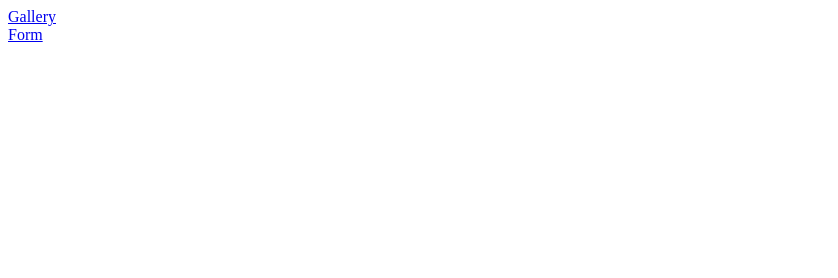
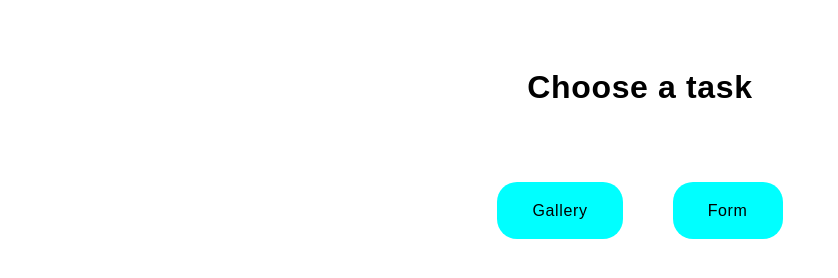
Before and after one commit to YuliaKolinko/goit-js-hw-09-1, a plain HTML site: page index.html in a window 1280 px wide. Shown: the whole page, without its empty margins (0-838 px from the left). Drawn offline with Linux system fonts and the light colour scheme.

Commit message:
Deploying to gh-pages from @ YuliaKolinko/goit-js-hw-09-1@b8566aa7adb14e4a3949abfecacd621290085766 🚀

```diff
--- a/2-form.js
+++ b/2-form.js
@@ -1,2 +1,2 @@
-import"./assets/modulepreload-polyfill-B5Qt9EMX.js";/* empty css                      */const a={email:"",message:""},t=document.querySelector(".feedback-form");t.addEventListener("input",m);function m(e){a[e.target.name]=e.target.value,localStorage.setItem("feedback-form-state",JSON.stringify(a))}function o(){const e=localStorage.getItem("feedback-form-state");if(e){const s=JSON.parse(e);t.email.value=s.email||"",t.message.value=s.message||"",a.email=s.email||"",a.message=s.message||""}}o();t.addEventListener("submit",e=>{e.preventDefault(),console.log(a),localStorage.removeItem("feedback-form-state"),a.email="",a.message="",t.reset()});
+import"./assets/modulepreload-polyfill-B5Qt9EMX.js";/* empty css                      */const a={email:"",message:""},t=document.querySelector(".feedback-form");t.addEventListener("input",s);function s(e){a[e.target.name]=e.target.value,localStorage.setItem("feedback-form-state",JSON.stringify(a))}function r(){const e=localStorage.getItem("feedback-form-state");if(e){const m=JSON.parse(e);t.email.value=m.email||"",t.message.value=m.message||"",a.email=m.email||"",a.message=m.message||""}}r();t.addEventListener("submit",e=>{if(e.preventDefault(),e.target.elements.email.value.trim()===""||e.target.elements.message.value.trim()===""){alert("'All form fields must be filled in'");return}console.log(a),localStorage.removeItem("feedback-form-state"),a.email="",a.message="",t.reset()});
 //# sourceMappingURL=2-form.js.map
--- a/assets/styles-wuRo6ZCp.css
+++ /dev/null
@@ -1 +0,0 @@
-*{box-sizing:border-box}ul,ol{list-style:none;margin:0;padding:0}img{display:block;object-fit:cover}.gallery{display:flex;flex-wrap:wrap;gap:24px;margin:24px auto;width:1128px}
--- a/index.html
+++ b/index.html
@@ -5,13 +5,14 @@
     <link rel="icon" type="image/svg+xml" href="/goit-js-hw-09-1/favicon.svg" />
     <meta name="viewport" content="width=device-width, initial-scale=1.0" />
     <title>9 Homework</title>
-    <link rel="stylesheet" crossorigin href="/goit-js-hw-09-1/assets/styles-wuRo6ZCp.css">
+    <link rel="stylesheet" crossorigin href="/goit-js-hw-09-1/assets/styles-CdoVaHqm.css">
   </head>
   <body>
     <main>
-      <ul>
-        <li><a href="./1-gallery.html">Gallery</a></li>
-        <li><a href="./2-form.html">Form</a></li>
+      <h1>Choose a task</h1>
+      <ul class="list">
+        <li><a class="navigation" href="./1-gallery.html">Gallery</a></li>
+        <li><a class="navigation" href="./2-form.html">Form</a></li>
       </ul>
     </main>
   </body>
```
Also changed, not shown: 1-gallery.html (+2 -2 lines), 1-gallery.js (+1 -1 lines), 2-form.html (+2 -2 lines), assets/styles-CdoVaHqm.css (added, +1 -0 lines), 2 other files.
